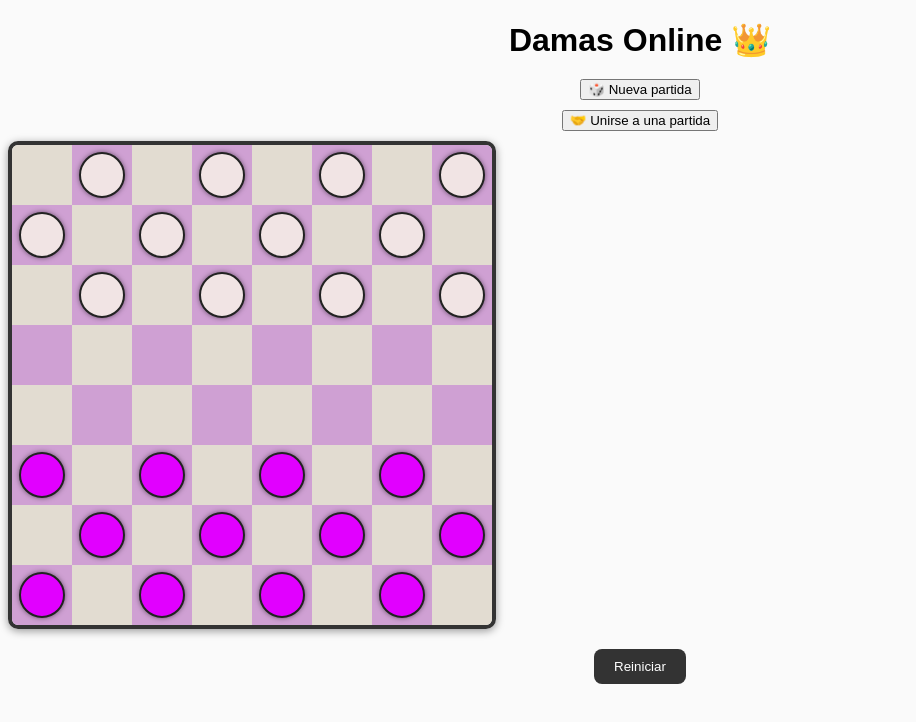
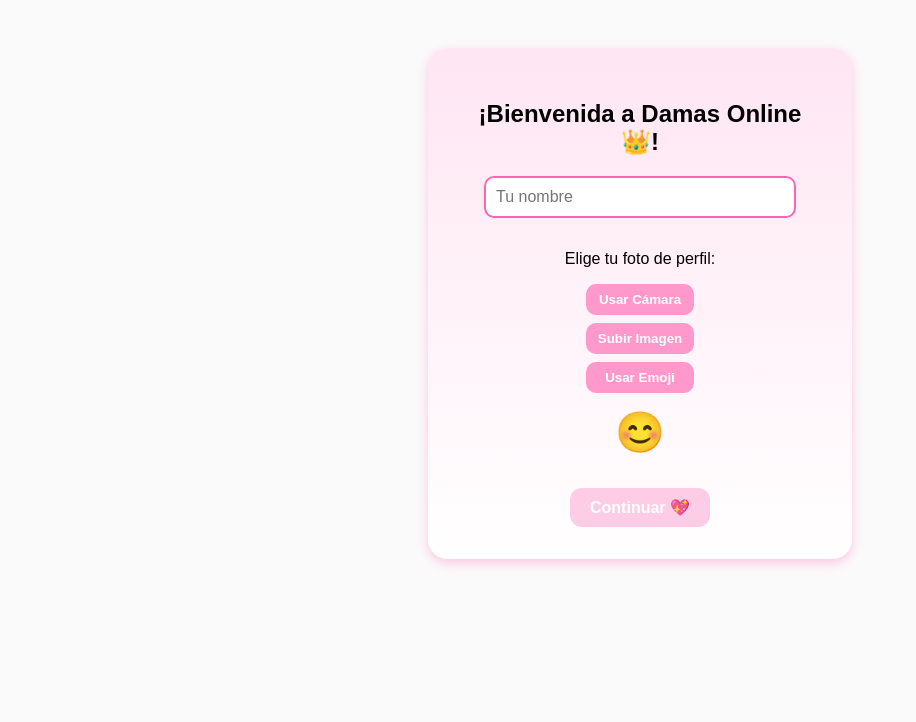
Before and after one commit to odeado/damas-online, a React (Vite) app: page / in a window 1280 px wide. Shown: the top 722 px of the page, without its empty margins (0-916 px from the left). Built offline with nearby package versions, Linux system fonts and the light colour scheme.

Commit message:
Implement player name and avatar selection
Added player name and avatar selection features to the welcome screen.

```diff
--- a/src/App.jsx
+++ b/src/App.jsx
@@ -21,6 +21,11 @@ function App() {
   const [joinedRoom, setJoinedRoom] = useState(false);
   const [playerColor, setPlayerColor] = useState(null);
   const [waitingForOpponent, setWaitingForOpponent] = useState(false);
+
+  const [playerName, setPlayerName] = useState("");
+const [avatar, setAvatar] = useState("😊");
+const [userReady, setUserReady] = useState(false);
+
 
 
   function initBoard() {
@@ -241,6 +246,45 @@ useEffect(() => {
     }
   }
 
+
+
+if (!userReady) {
+  return (
+    <div className="welcome-screen">
+      <h2>¡Bienvenida a Damas Online 👑!</h2>
+
+      <input
+        type="text"
+        placeholder="Tu nombre"
+        value={playerName}
+        onChange={(e) => setPlayerName(e.target.value)}
+        className="input-name"
+      />
+
+      <p>Elige tu foto de perfil:</p>
+      <div className="avatar-options">
+        <button className="avatar-btn" onClick={() => setAvatar("📷")}>Usar Cámara</button>
+        <button className="avatar-btn" onClick={() => setAvatar("🖼️")}>Subir Imagen</button>
+        <button className="avatar-btn" onClick={() => setAvatar("😊")}>Usar Emoji</button>
+      </div>
+
+      <div className="avatar-preview">
+        <span className="avatar">{avatar}</span>
+      </div>
+
+      <button
+        disabled={!playerName}
+        onClick={() => setUserReady(true)}
+        className="btn-start"
+      >
+        Continuar 💖
+      </button>
+    </div>
+  );
+}
+
+
+
   return (
     <div className="flex flex-col items-center mt-4">
       <h1>Damas Online 👑</h1>
@@ -260,10 +304,12 @@ useEffect(() => {
   </div>
 ) : (
   <>
-    <p>
-      Sala: <b>{roomId}</b> | Eres:{" "}
-      {playerColor === "red" ? "🔴 Rojo" : "⚫ Negro"}
-    </p>
+   <div className="player-info">
+  <span className="avatar">{avatar}</span>
+  <span className="player-name">{playerName}</span>
+  <span> | Eres: {playerColor === "red" ? "🔴 Rojo" : "⚫ Negro"}</span>
+</div>
+
     {winner ? (
       <h2 style={{ color: "green" }}>{winner}</h2>
     ) : (
```
